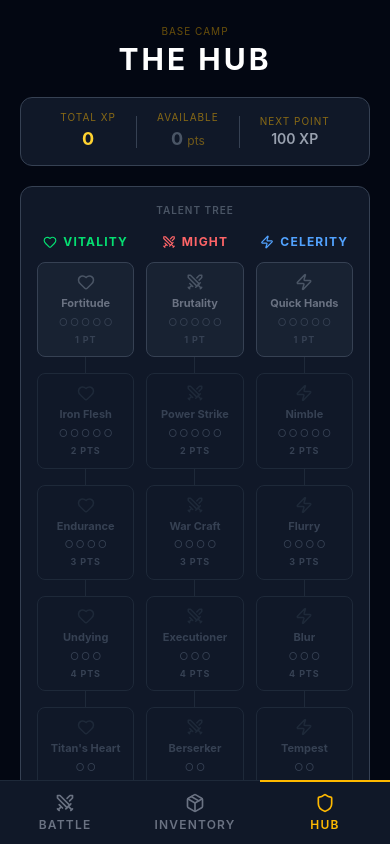
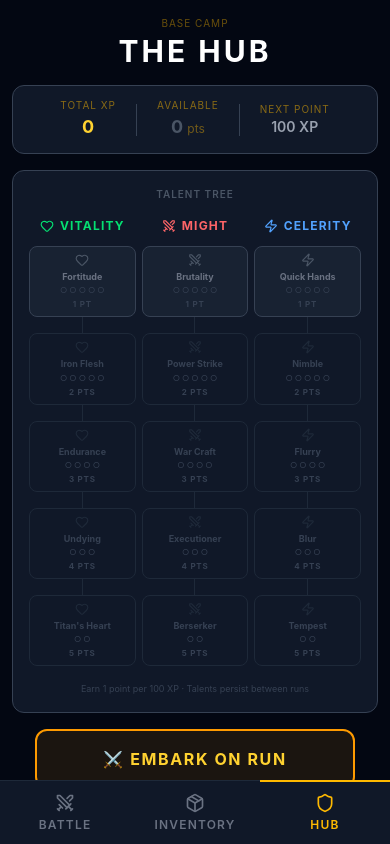
Before and after one commit to jacobgamby09/game1.0, a React (Vite) app: page / in a window 390 px wide. Built offline with nearby package versions, Linux system fonts and the light colour scheme.

Commit message:
Mobile formatting 1.0

```diff
--- a/index.html
+++ b/index.html
@@ -3,7 +3,7 @@
   <head>
     <meta charset="UTF-8" />
     <link rel="icon" type="image/svg+xml" href="/vite.svg" />
-    <meta name="viewport" content="width=device-width, initial-scale=1.0" />
+    <meta name="viewport" content="width=device-width, initial-scale=1.0, viewport-fit=cover" />
     <title>Tactical Auto-Battler Roguelite</title>
   </head>
   <body>
--- a/src/App.tsx
+++ b/src/App.tsx
@@ -15,7 +15,7 @@ export default function App() {
 
   return (
     <div className="flex flex-col h-screen bg-gray-950 text-white overflow-hidden">
-      <main className="flex-1 overflow-y-auto">
+      <main className="flex-1 overflow-y-auto pt-[env(safe-area-inset-top,0px)]">
         {views[activeView]}
       </main>
       <NavBar />
--- a/src/components/CombatView.tsx
+++ b/src/components/CombatView.tsx
@@ -296,7 +296,7 @@ function ActiveSkills({ shieldBashCooldown, onShieldBash, isCombatActive, spellI
       <p className="text-xs text-gray-500 font-semibold uppercase tracking-widest">
         Active Skills
       </p>
-      <div className="flex gap-3">
+      <div className="flex flex-wrap gap-2">
         <button
           onClick={onShieldBash}
           disabled={bashDisabled}
@@ -426,7 +426,7 @@ function LootCard({ item, onSelect }: { item: Item; onSelect: () => void }) {
   return (
     <div
       onClick={onSelect}
-      className={`bg-gray-900 border rounded-2xl p-6 w-56 flex flex-col gap-4
+      className={`bg-gray-900 border rounded-2xl p-6 w-full max-w-xs sm:w-56 flex flex-col gap-4
                   hover:bg-gray-800/80 transition-all duration-200 cursor-pointer group
                   ${rc.border} ${rc.glow}`}
     >
@@ -475,7 +475,7 @@ function LootSelectionOverlay() {
           <p className="text-xs text-amber-400/60 uppercase tracking-widest mb-1">Treasure Found</p>
           <h2 className="text-3xl font-bold tracking-widest uppercase text-white">Choose Your Reward</h2>
         </div>
-        <div className="flex gap-6 flex-wrap justify-center">
+        <div className="flex flex-col sm:flex-row gap-4 items-center sm:flex-wrap sm:justify-center">
           {lootChoices.map((item) => (
             <LootCard key={item.id} item={item} onSelect={() => selectLoot(item)} />
           ))}
--- a/src/components/HubView.tsx
+++ b/src/components/HubView.tsx
@@ -67,18 +67,18 @@ function TalentCard({ node, currentRank, availablePoints, prereqMet, onUpgrade }
       onClick={canUpgrade ? onUpgrade : undefined}
       disabled={!canUpgrade}
       title={node.description}
-      className={`w-full rounded-lg border p-2.5 flex flex-col items-center gap-1.5 transition-all duration-150
+      className={`w-full rounded-lg border p-1.5 sm:p-2.5 flex flex-col items-center gap-1 sm:gap-1.5 transition-all duration-150
         ${borderClass} ${bgClass} ${canUpgrade ? 'cursor-pointer' : 'cursor-default'}`}
     >
-      <Icon size={18} className={iconColor} />
-      <p className={`text-[11px] font-bold text-center leading-tight ${nameClass}`}>{node.name}</p>
+      <Icon size={14} className={iconColor} />
+      <p className={`text-[9px] sm:text-[11px] font-bold text-center leading-tight ${nameClass}`}>{node.name}</p>
 
       {/* Rank dots */}
       <div className="flex gap-0.5">
         {Array.from({ length: node.maxRank }).map((_, i) => (
           <span
             key={i}
-            className={`text-[10px] leading-none ${
+            className={`text-[8px] sm:text-[10px] leading-none ${
               i < currentRank
                 ? isMaxRank ? 'text-amber-400' : meta.color
                 : 'text-gray-700'
@@ -91,7 +91,7 @@ function TalentCard({ node, currentRank, availablePoints, prereqMet, onUpgrade }
 
       {/* Cost / maxed */}
       {!isMaxRank && (
-        <div className={`text-[9px] font-bold uppercase tracking-widest ${
+        <div className={`text-[8px] sm:text-[9px] font-bold uppercase tracking-widest ${
           canUpgrade ? meta.color : 'text-gray-700'
         }`}>
           {node.costPerRank} pt{node.costPerRank !== 1 ? 's' : ''}
@@ -153,7 +153,7 @@ export default function HubView() {
   const availablePoints = computeAvailablePoints(totalXp, talents)
 
   return (
-    <div className="flex flex-col items-center gap-5 p-5 max-w-lg mx-auto min-h-full">
+    <div className="flex flex-col items-center gap-4 sm:gap-5 p-3 sm:p-5 max-w-lg mx-auto min-h-full">
 
       {/* Header */}
       <div className="text-center pt-1">
@@ -188,7 +188,7 @@ export default function HubView() {
         <p className="text-[10px] text-gray-600 font-semibold uppercase tracking-widest text-center mb-4">
           Talent Tree
         </p>
-        <div className="grid grid-cols-3 gap-3">
+        <div className="grid grid-cols-3 gap-1.5 sm:gap-3">
           {(['vitality', 'might', 'celerity'] as TalentBranch[]).map(branch => (
             <BranchColumn
               key={branch}
--- a/src/components/InventoryView.tsx
+++ b/src/components/InventoryView.tsx
@@ -286,9 +286,9 @@ export default function InventoryView() {
   }
 
   return (
-    <div className="flex flex-col md:flex-row gap-4 p-4 w-full max-w-5xl mx-auto min-h-full items-start">
+    <div className="flex flex-col md:flex-row gap-4 p-4 w-full max-w-5xl mx-auto min-h-full md:items-start">
       {/* Section 1: Paper Doll + Stats */}
-      <div className="flex flex-col gap-3">
+      <div className="flex flex-col gap-3 w-full md:w-auto">
         <PaperDoll
           equipment={equipment}
           selectedItem={selectedItem}
--- a/src/components/NavBar.tsx
+++ b/src/components/NavBar.tsx
@@ -11,14 +11,14 @@ export default function NavBar() {
   const { activeView, setActiveView } = useGameStore()
 
   return (
-    <nav className="bg-gray-900 border-t border-gray-800 flex items-stretch h-16 shrink-0">
+    <nav className="bg-gray-900 border-t border-gray-800 flex items-stretch shrink-0 pb-[env(safe-area-inset-bottom,0px)]">
       {tabs.map(({ view, label, Icon }) => {
         const isActive = activeView === view
         return (
           <button
             key={view}
             onClick={() => setActiveView(view)}
-            className={`flex flex-col items-center justify-center flex-1 gap-1 text-xs font-semibold tracking-widest uppercase transition-colors
+            className={`flex flex-col items-center justify-center flex-1 min-h-[64px] gap-1 text-xs font-semibold tracking-widest uppercase transition-colors
               ${isActive
                 ? 'text-amber-400 border-t-2 border-amber-400 -mt-px'
                 : 'text-gray-500 hover:text-gray-300 border-t-2 border-transparent -mt-px'
```
